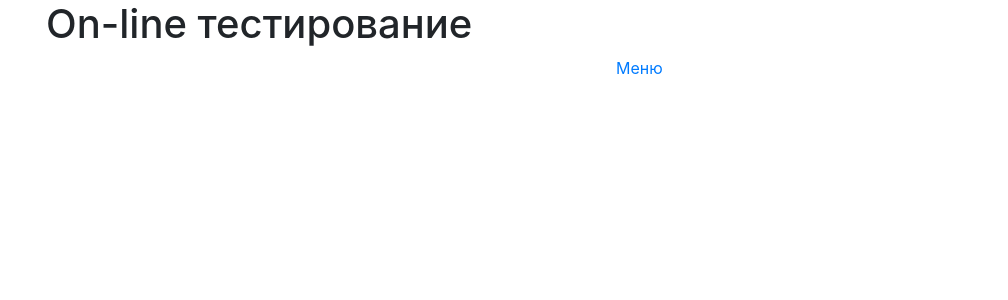
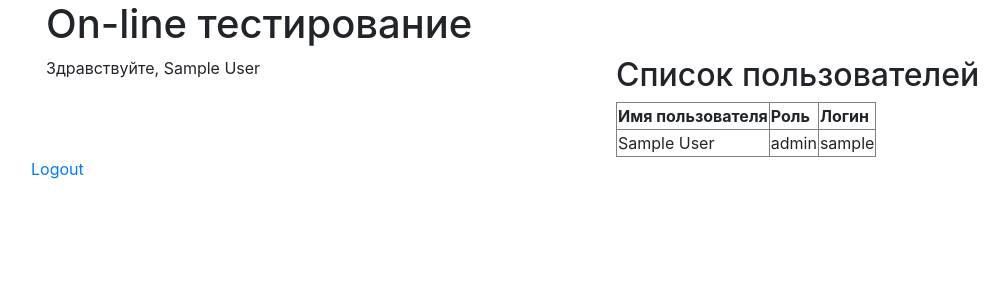
Before and after one commit to jhelena/learn_tests, a Flask app: page / in a window 1280 px wide. Shown: the top 300 px of the page, without its empty margins (39-1047 px from the left). Run offline with Flask 2, Linux system fonts and the light colour scheme; the visitor is signed in with stand-in values (Sample User, id 1); data comes from the database, SQL or seed files in the repository; some libraries are stand-ins or nearby versions.

Commit message:
Форма логина и функционал админ - неадмин

```diff
--- a/webapp/__init__.py
+++ b/webapp/__init__.py
@@ -3,7 +3,7 @@ from flask_login import LoginManager, current_user, login_required, login_user,
 
 from webapp.forms import LoginForm
 from webapp.model import db, Users
-#from webapp.users_db import users_list
+from webapp.users_db import users_list
 #username='admin'
 
 def create_app():
@@ -22,8 +22,14 @@ def create_app():
     @app.route("/")
     def index():
         title = "On-line тестирование"
-        #users_list = "Проверьте свои знания"
-        return render_template('index.html', page_title=title)
+        if current_user.is_authenticated:
+            global users_list
+            if current_user.is_admin:
+                users_list = Users.query.all()
+                #users_list = "Проверьте свои знания"
+            else:
+                users_list =''
+        return render_template('index.html', page_title=title, users_list=users_list)
 
     @app.route("/login")
     def login():
--- a/webapp/templates/index.html
+++ b/webapp/templates/index.html
@@ -15,6 +15,9 @@
         <h1>{{ page_title}}</h1>
     <div class="row">
       <div class="col-6">
+        {% if current_user.is_authenticated %}
+        <p>  Здравствуйте, {{ current_user.full_name }}</p>
+        {% endif %}
         {% with messages = get_flashed_messages() %}
             {% if messages %}
                 <div class="alert alert-warning" role="alert">
@@ -26,8 +29,24 @@
             {% endwith %}
         </div>
       <div class="col-6">
-        <a href="#">Меню </a>
+          {% if current_user.is_admin %}
+        <h2>Список пользователей</h2>
+          <table border="1">
+            <tr><th> Имя пользователя </th><th> Роль </th><th> Логин </th></tr>
+            {% for users in users_list %}
+              <tr><td>{{ users.full_name}}</td>
+                  <td>{{ users.role }}</td>
+                  <td>{{ users.user_name }}</td>
+              </tr>
+			      {% endfor%}
+          </table>
+          {% endif %}
       </div>
+      {% if current_user.is_authenticated %}
+      <p><a href="{{ url_for('logout') }}">Logout</a></p>
+      {% else %}
+      <p><a href="{{ url_for('login') }}">Login</a></p>
+      {% endif %}
     </div>
     </div>
     <!-- Optional JavaScript -->
```
Also changed, not shown: webapp/users_db.py (added, +21 -0 lines).
